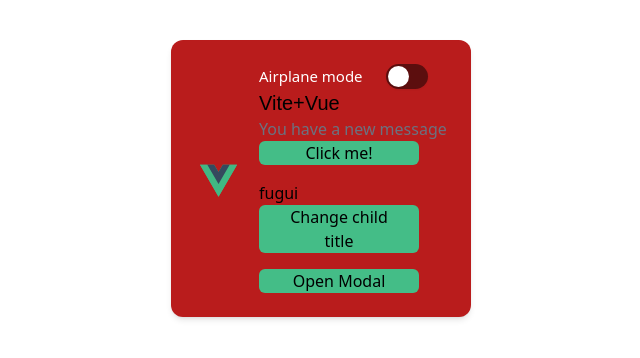
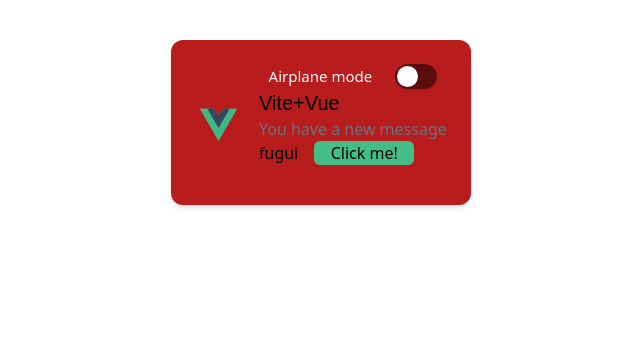
Before and after one commit to eiis/fugui_card, a Vue app: page / in a window 1280 px wide. Shown: the top 358 px of the page, without its empty margins (329-969 px from the left). Built offline with nearby package versions, Linux system fonts and the light colour scheme; a web font is replaced by a local one.

Commit message:
feat:update

```diff
--- a/src/components/HelloWorld.vue
+++ b/src/components/HelloWorld.vue
@@ -114,7 +114,7 @@
 </script>
 
 <template>
-  <div class="flex items-center justify-center w-full m-8 ">
+  <div class="flex items-center justify-center w-full m-8 blur-sm md:blur-none">
     <!-- hover:bg-white  -->
     <div
       id="party-element"
@@ -129,7 +129,7 @@
         <iconUrl />
       </div>
       <div class="group flex flex-col">
-        <div class="flex gap-2 items-center">
+        <div class="flex gap-2 items-center justify-center">
           <label className="text-white text-[15px] leading-none pr-[15px] select-none" for="airplane-mode">
             Airplane mode
           </label>
@@ -157,24 +157,26 @@
         <div class="font-custom text-xl font-medium text-black group-hover:text-gray-900">
           Vite+Vue
         </div>
-        <p class="text-gray-500">
+        <div class="text-gray-500">
           You have a new message
-        </p>
+        </div>
         <!-- <p>defineModels state: {{ foo }}</p>
         <p>defineModels state: {{ count }}</p> -->
         <!-- <button class="px-4 bg-red-500 rounded-md hover:bg-red-700 motion-safe:hover:scale-110" @click="onClick">
           Increment child state
         </button> -->
-        <button class="w-[160px] mb-4 px-4 bg-[#44bd87] rounded-md hover:bg-[#44bd87] motion-safe:hover:scale-110" @click="btnCkick">
-          Click me!
-        </button>
-        <p>{{ title }}</p>
-        <button class="w-[160px] px-4 mb-4 bg-[#44bd87] rounded-md hover:bg-[#44bd87] motion-safe:hover:scale-110" @click="buttonClick">
+        <div class="flex">
+          <p>{{ title }}</p>
+          <button class="w-[100px] mb-4 ml-4 px-4 bg-[#44bd87] rounded-md hover:bg-[#44bd87] motion-safe:hover:scale-110" @click="btnCkick">
+            Click me!
+          </button>
+        </div>
+        <!-- <button class="w-[160px] px-4 mb-4 bg-[#44bd87] rounded-md hover:bg-[#44bd87] motion-safe:hover:scale-110" @click="buttonClick">
           Change child title
         </button>
         <button class="w-[160px] px-4 bg-[#44bd87] rounded-md hover:bg-[#44bd87] motion-safe:hover:scale-110" @click="ModalClick">
           Open Modal
-        </button>
+        </button> -->
       </div>
     </div>
     <teleport to="#app">
```
